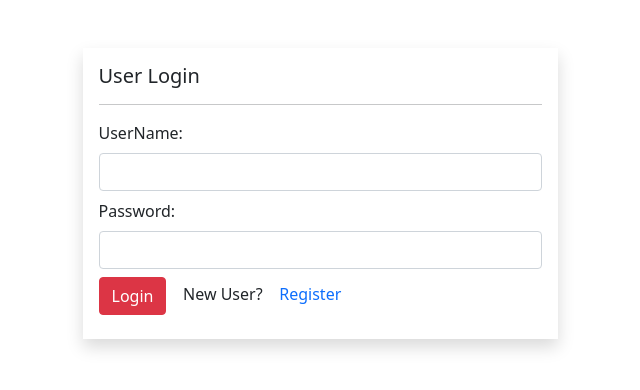
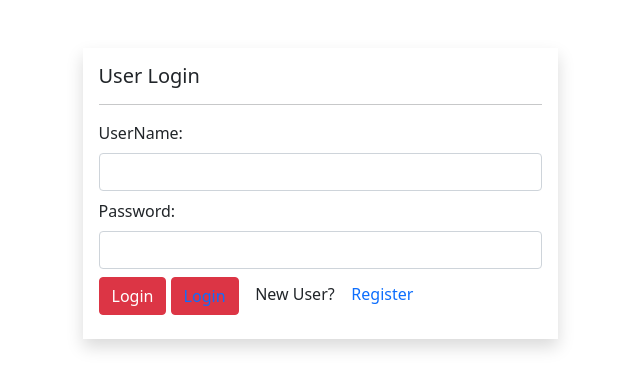
Before and after one commit to AniketHarnekar/E-KartShopping-web, a plain HTML site: page login.html in a window 1280 px wide. Shown: the whole page, without its empty margins (320-960 px from the left). Drawn offline with Linux system fonts and the light colour scheme.

Commit message:
Update login.html
update login

```diff
--- a/login.html
+++ b/login.html
@@ -23,6 +23,7 @@
                     </div>
                     <div class="mb-2">
                         <input type="submit" value="Login" class="btn btn-danger">
+                        <button type="submit" class="btn btn-danger"><a href="./index.html">Login</a></button>
                         &nbsp;&nbsp; New User? &nbsp;&nbsp; <a href="./register.html">Register</a>
                     </div>
                 </form>
```
